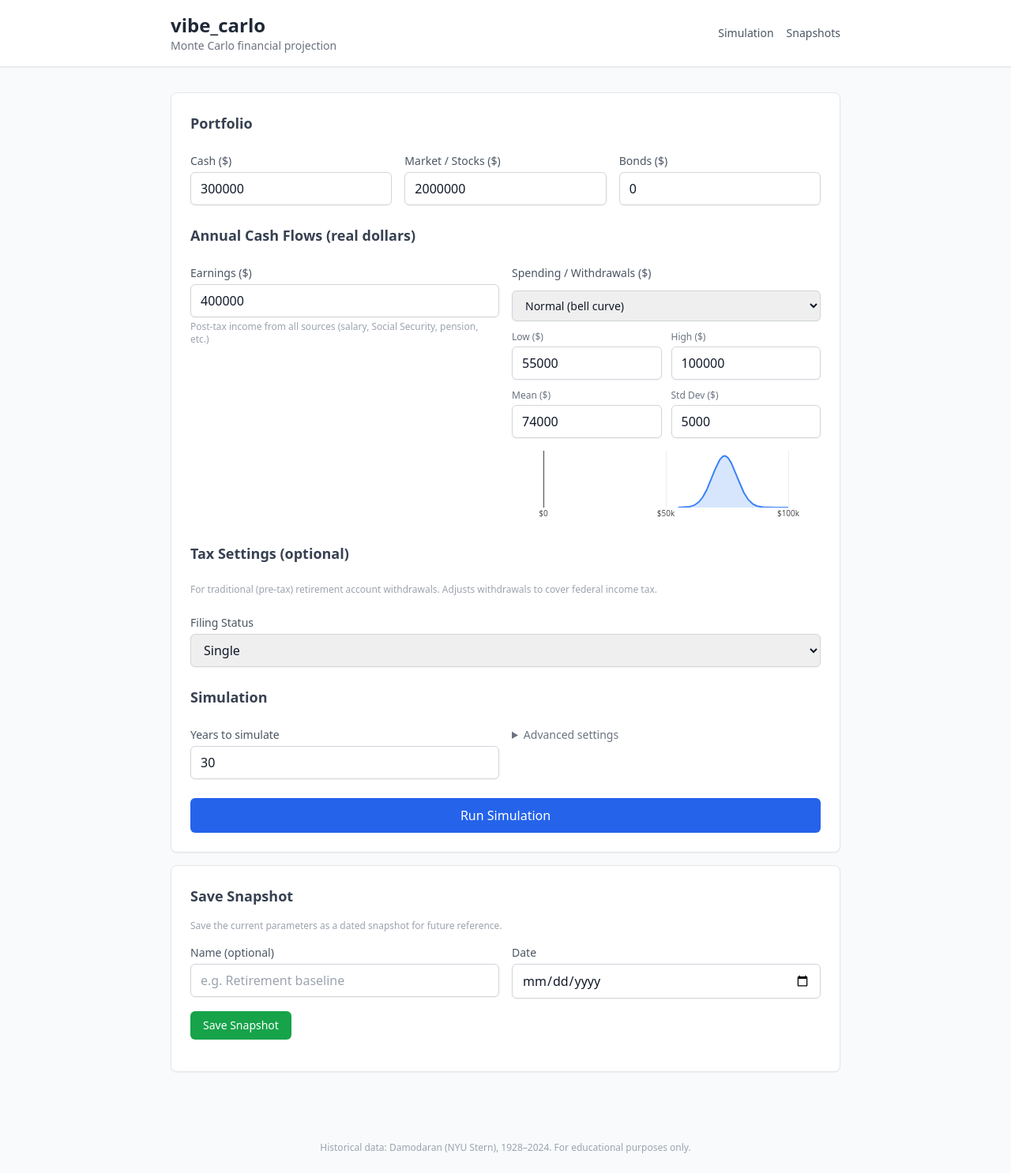
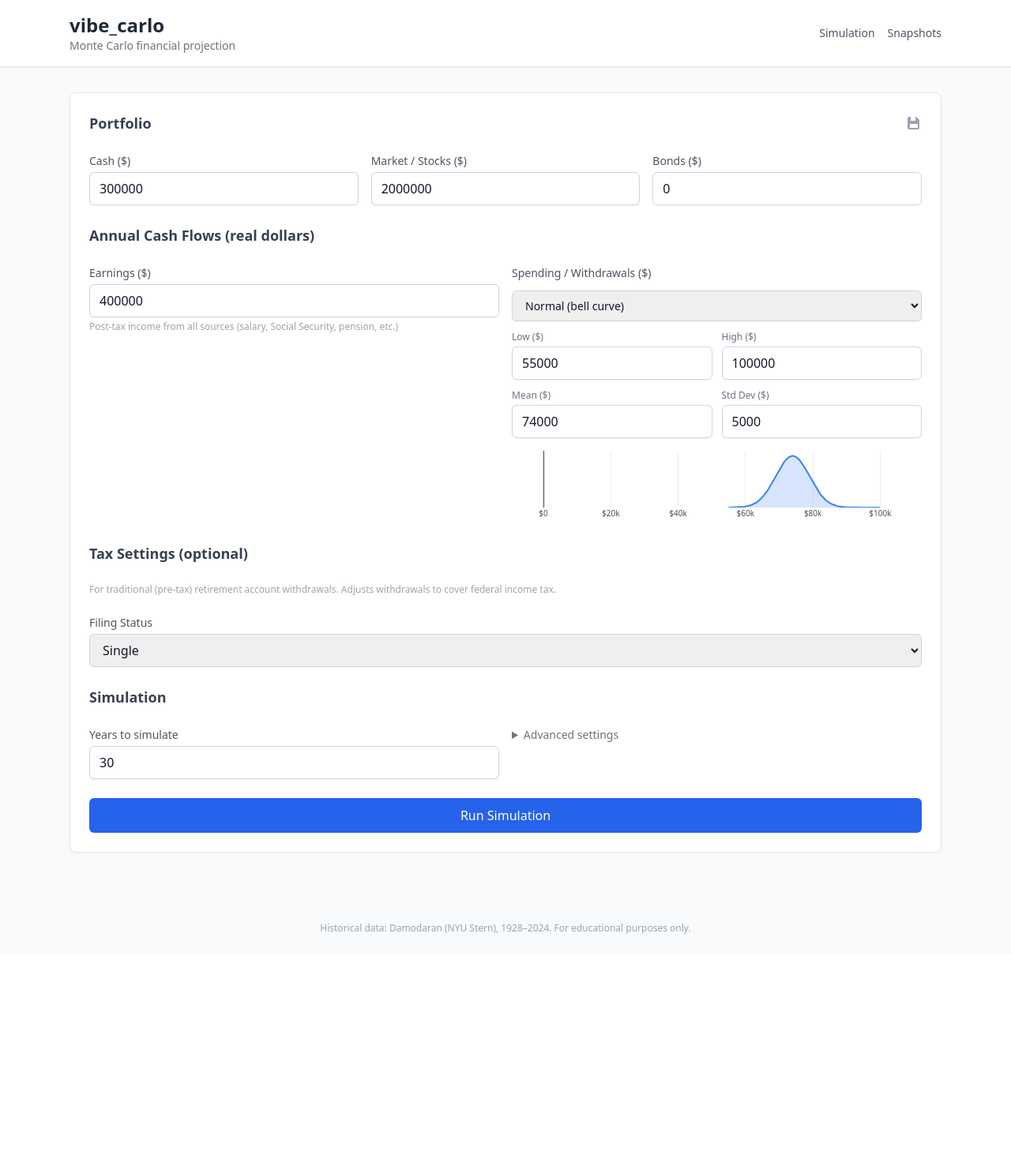
Before and after one commit to josephturnerjr/vibe_carlo, a FastAPI app: page / in a window 1280 px wide. Shown: the whole page at 79% size. After the commit the page ends 1183 px from the top, so only its background shows below. Run offline with FastAPI, Linux system fonts and the light colour scheme; some libraries are stand-ins or nearby versions.

Commit message:
Convert save snapshot to modal dialog and widen layout
Move snapshot save UI from an inline card to a modal dialog launched
from a floppy disk icon in the form header. Remove the update button
from the main page. Widen the main container from max-w-4xl to max-w-6xl
for better use of wide monitors.

Co-Authored-By: Claude Opus 4.6 <noreply@anthropic.com>

```diff
--- a/src/vibe_carlo/static/css/custom.css
+++ b/src/vibe_carlo/static/css/custom.css
@@ -6,3 +6,16 @@
 .htmx-request.htmx-indicator {
     display: block;
 }
+
+/* Snapshot save modal */
+.snapshot-dialog {
+    border: none;
+    border-radius: 0.75rem;
+    padding: 1.5rem;
+    max-width: 32rem;
+    width: 90%;
+    box-shadow: 0 20px 25px -5px rgba(0, 0, 0, 0.1), 0 8px 10px -6px rgba(0, 0, 0, 0.1);
+}
+.snapshot-dialog::backdrop {
+    background: rgba(0, 0, 0, 0.4);
+}
--- a/src/vibe_carlo/templates/base.html
+++ b/src/vibe_carlo/templates/base.html
@@ -12,7 +12,7 @@
 </head>
 <body class="bg-gray-50 text-gray-900 min-h-screen">
     <header class="bg-white shadow-sm border-b border-gray-200">
-        <div class="max-w-4xl mx-auto px-6 py-4 flex items-center justify-between">
+        <div class="max-w-6xl mx-auto px-6 py-4 flex items-center justify-between">
             <div>
                 <h1 class="text-2xl font-bold text-gray-800"><a href="/" class="hover:text-blue-600">vibe_carlo</a></h1>
                 <p class="text-sm text-gray-500">Monte Carlo financial projection</p>
@@ -23,7 +23,7 @@
             </nav>
         </div>
     </header>
-    <main class="max-w-4xl mx-auto px-6 py-8">
+    <main class="max-w-6xl mx-auto px-6 py-8">
         {% block content %}{% endblock %}
     </main>
     <footer class="text-center text-xs text-gray-400 py-6">
--- a/src/vibe_carlo/templates/index.html
+++ b/src/vibe_carlo/templates/index.html
@@ -9,7 +9,17 @@
     hx-indicator="#spinner"
     class="bg-white rounded-lg shadow-sm border border-gray-200 p-6 space-y-6"
 >
-    <h2 class="text-lg font-semibold text-gray-700">Portfolio</h2>
+    <div class="flex items-center justify-between">
+        <h2 class="text-lg font-semibold text-gray-700">Portfolio</h2>
+        <button type="button" onclick="document.getElementById('snapshot-modal').showModal()"
+                class="text-gray-400 hover:text-blue-600 transition-colors" title="Save snapshot">
+            <svg xmlns="http://www.w3.org/2000/svg" class="h-5 w-5" viewBox="0 0 20 20" fill="currentColor">
+                <path d="M2 4a2 2 0 012-2h8.586a1 1 0 01.707.293l3.414 3.414a1 1 0 01.293.707V16a2 2 0 01-2 2H4a2 2 0 01-2-2V4z"/>
+                <path fill="white" d="M6 2h6v5H6z"/>
+                <rect fill="white" x="5" y="11" width="10" height="5" rx="0.5"/>
+            </svg>
+        </button>
+    </div>
     <div class="grid grid-cols-1 sm:grid-cols-3 gap-4">
         <div>
             <label for="cash_value" class="block text-sm font-medium text-gray-600 mb-1">Cash ($)</label>
@@ -93,14 +103,13 @@
     </button>
 </form>
 
-<!-- Snapshot save/update section -->
-<div class="bg-white rounded-lg shadow-sm border border-gray-200 p-6 mt-4 space-y-4">
-    <h2 class="text-lg font-semibold text-gray-700">Save Snapshot</h2>
-    <p class="text-xs text-gray-400 -mt-2">Save the current parameters as a dated snapshot for future reference.</p>
-    <div class="grid grid-cols-1 sm:grid-cols-2 gap-4">
+<dialog id="snapshot-modal" class="snapshot-dialog">
+    <h2 class="text-lg font-semibold text-gray-700 mb-1">Save Snapshot</h2>
+    <p class="text-xs text-gray-400 mb-4">Save the current parameters as a dated snapshot for future reference.</p>
+    <div class="grid grid-cols-1 sm:grid-cols-2 gap-4 mb-4">
         <div>
             <label for="snapshot_name" class="block text-sm font-medium text-gray-600 mb-1">Name (optional)</label>
-            <input type="text" id="snapshot_name" value="{{ snapshot.name or '' }}" placeholder="e.g. Retirement baseline"
+            <input type="text" id="snapshot_name" value="{{ snapshot.name or '' if snapshot else '' }}" placeholder="e.g. Retirement baseline"
                    class="w-full rounded-md border-gray-300 shadow-sm focus:border-blue-500 focus:ring-blue-500 border px-3 py-2">
         </div>
         <div>
@@ -117,18 +126,13 @@
                 class="bg-green-600 hover:bg-green-700 text-white font-medium py-2 px-4 rounded-md transition-colors text-sm">
             Save Snapshot
         </button>
-        {% if snapshot %}
-        <button type="button" id="update-snapshot-btn"
-                hx-post="/snapshots/{{ snapshot.id }}/update"
-                hx-target="#snapshot-feedback"
-                hx-swap="innerHTML"
-                class="bg-yellow-600 hover:bg-yellow-700 text-white font-medium py-2 px-4 rounded-md transition-colors text-sm">
-            Update Snapshot
+        <button type="button" onclick="document.getElementById('snapshot-modal').close()"
+                class="bg-gray-200 hover:bg-gray-300 text-gray-700 font-medium py-2 px-4 rounded-md transition-colors text-sm">
+            Cancel
         </button>
-        {% endif %}
     </div>
-    <div id="snapshot-feedback"></div>
-</div>
+    <div id="snapshot-feedback" class="mt-3"></div>
+</dialog>
 
 <div id="spinner" class="htmx-indicator text-center py-8">
     <div class="inline-block animate-spin rounded-full h-8 w-8 border-4 border-blue-600 border-t-transparent"></div>
@@ -138,10 +142,28 @@
 <div id="results" class="mt-8"></div>
 
 <script>
+// Clear and reset modal when opened
+document.getElementById('snapshot-modal').addEventListener('click', function(evt) {
+    // Close on backdrop click (click on dialog element itself, not children)
+    if (evt.target === this) this.close();
+});
+
+// Reset fields when modal opens
+var snapshotModal = document.getElementById('snapshot-modal');
+snapshotModal.addEventListener('open', function() {
+    document.getElementById('snapshot-feedback').innerHTML = '';
+});
+// MutationObserver fallback since 'open' event isn't standard on dialog
+new MutationObserver(function() {
+    if (snapshotModal.open) {
+        document.getElementById('snapshot-feedback').innerHTML = '';
+    }
+}).observe(snapshotModal, { attributes: true, attributeFilter: ['open'] });
+
 // Collect form + snapshot fields for HTMX snapshot requests
 document.addEventListener('htmx:configRequest', function(evt) {
     var trigger = evt.detail.elt;
-    if (trigger.id !== 'save-snapshot-btn' && trigger.id !== 'update-snapshot-btn') return;
+    if (trigger.id !== 'save-snapshot-btn') return;
 
     var form = document.getElementById('sim-form');
     var formData = new FormData(form);
@@ -154,6 +176,16 @@ document.addEventListener('htmx:configRequest', function(evt) {
     // Add snapshot-specific fields
     evt.detail.parameters['snapshot_name'] = document.getElementById('snapshot_name').value;
     evt.detail.parameters['snapshot_date'] = document.getElementById('snapshot_date').value;
+});
+
+// Close modal on successful save
+document.addEventListener('htmx:afterRequest', function(evt) {
+    if (evt.detail.elt.id !== 'save-snapshot-btn') return;
+    if (evt.detail.successful) {
+        setTimeout(function() {
+            document.getElementById('snapshot-modal').close();
+        }, 1000);
+    }
 });
 
 function renderCharts() {
```
Also changed, not shown: tests/test_snapshot_api.py (+0 -1 lines).
